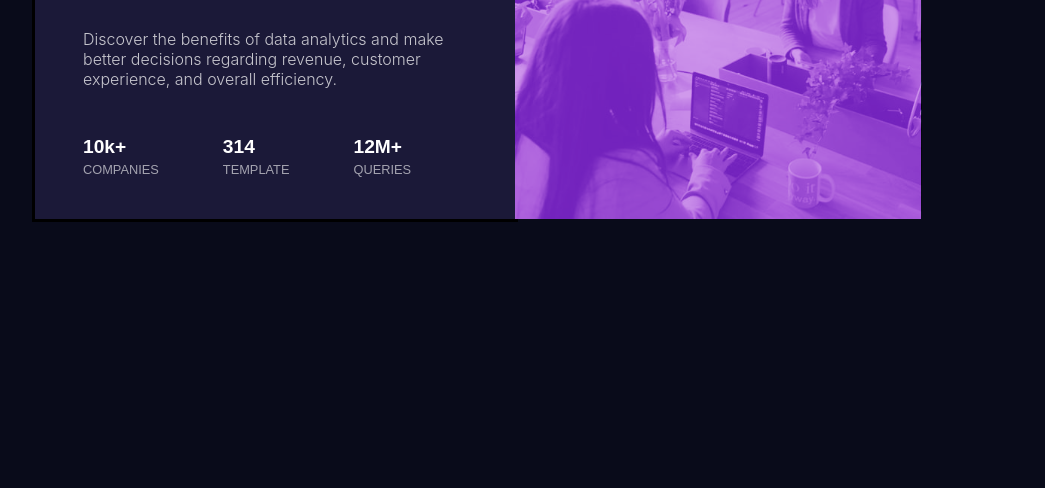
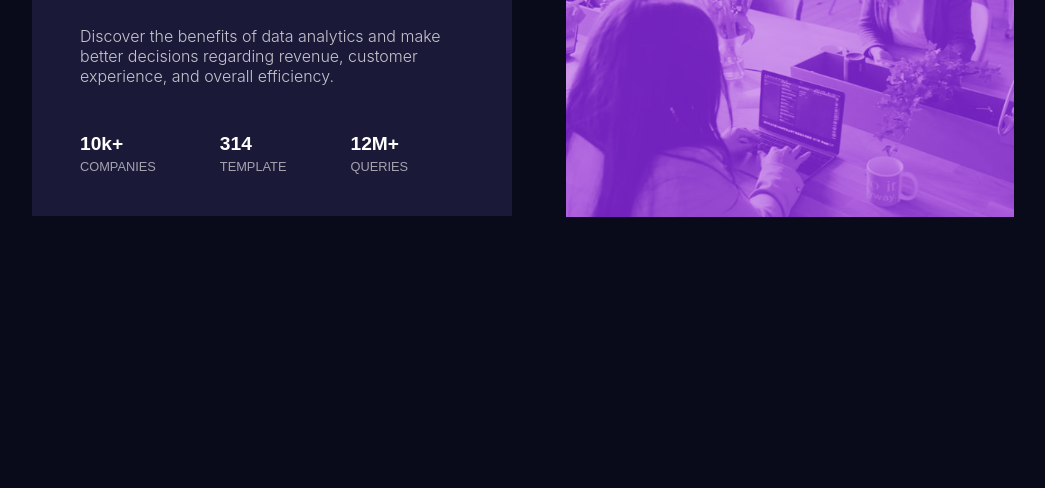
Before and after one commit to Anushka23-sudo/trial, a plain HTML site: page index.html in a window 1280 px wide. Shown: the part 312-800 px from the top of the page, without its empty margins (160-1205 px from the left). Drawn offline with Linux system fonts and the light colour scheme.

Commit message:
Update index.css

```diff
--- a/index.css
+++ b/index.css
@@ -6,9 +6,10 @@ body{
     display: flex;
     flex-direction: column;
 }
-
+section{
+    padding-left: 3.5rem;
+}
 .flex--container{
-   border: 3px solid black;
    margin:12rem;
    height: 17rem;
    width: 26rem;
@@ -81,17 +82,18 @@ body{
 }
 .img-container {
     position: absolute;
-    left:40rem;
-    top:10rem;
+    left:43.2rem;
+    top:9.87rem;
     display:flex;
    margin:2.2rem;
-   width: 25.39rem;
+   width: 28rem;
 justify-content:space-between;
     background-color:hsl(277, 64%, 61%);
 
 }
 .img-container img{
-    height: 21rem;
+    width: 28rem;
+    height: 20.99rem;
     mix-blend-mode: soft-light;
 
 }
```
